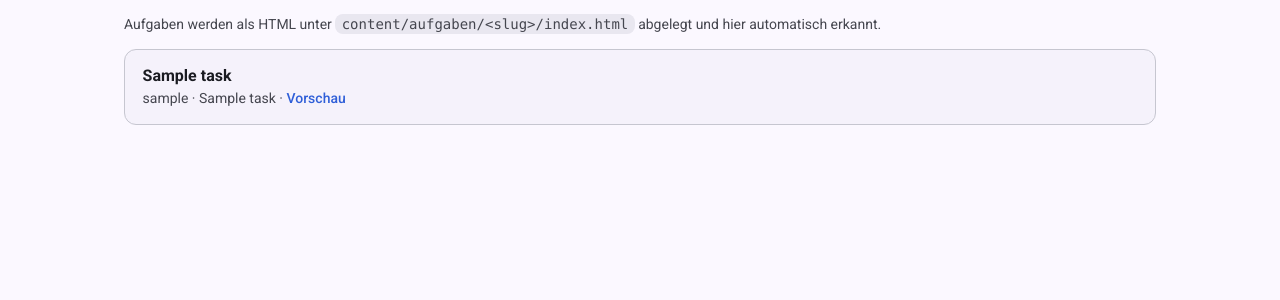
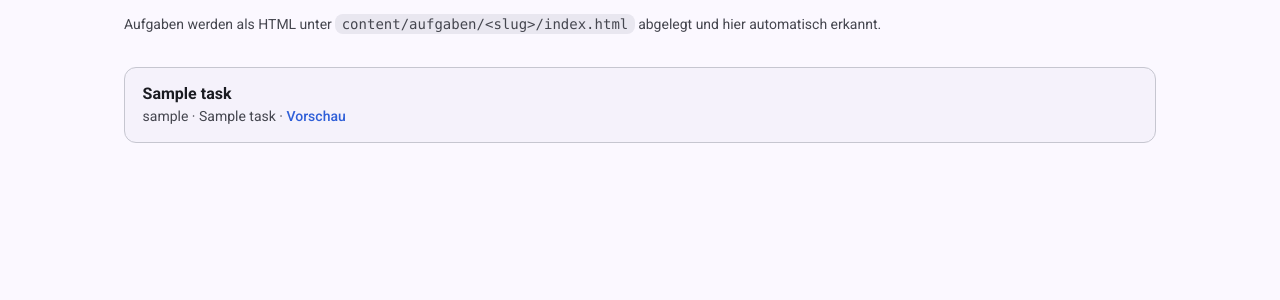
Before and after one commit to LarsMCP/LUKA, a FastAPI app: template backend/app/templates/admin_tasks.html in a window 1280 px wide. Shown: the part 145-445 px from the top of the page. Run offline with FastAPI, Linux system fonts and the light colour scheme; the template is opened without the code that fills it: most values are stand-ins (such as "Sample title", 1, 10 or a date in 2020); parts of the project's set-up code (start-up, migrations or seed data) failed here and were passed over.

Commit message:
Add margin-top spacing to tasks list in admin tasks template

```diff
--- a/backend/app/templates/admin_tasks.html
+++ b/backend/app/templates/admin_tasks.html
@@ -74,7 +74,7 @@
 </div>
 {% endif %}
 
-<ul class="tasks">
+<ul class="tasks" style="margin-top:2rem">
   {% for task in tasks %}
   <li>
     <strong>{{ task.title }}</strong>
```
